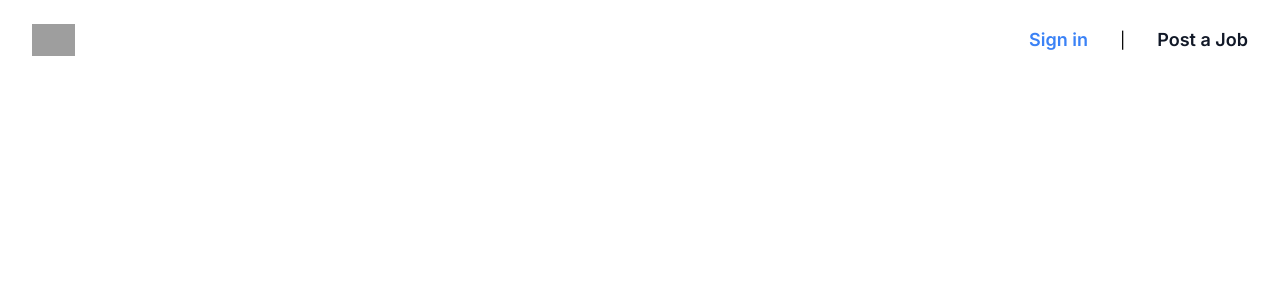
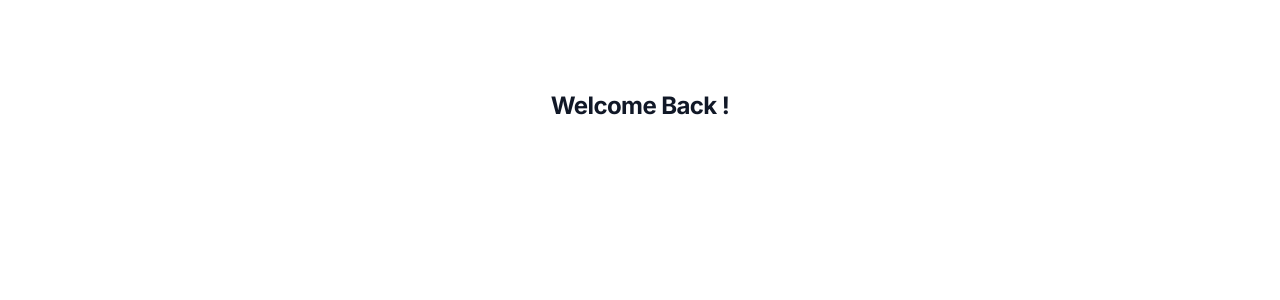
Before and after one commit to OsirisJr16/jobhunt, a Next.js app in the folder client/: page / in a window 1280 px wide. Shown: the top 300 px of the page. Built offline with nearby package versions, Linux system fonts and the light colour scheme; grey boxes are pictures that could not be loaded.

Commit message:
install axios

```diff
--- /dev/null
+++ b/client/app/components/login/Login.tsx
@@ -0,0 +1,13 @@
+import React from 'react'
+
+export const Login = () => {
+  return (
+    <div className='flex min-h-full flex-1 flex-col justify-center px-6 py-12 lg:px-8'>
+        <div className="sm:mx-auto sm:w-full sm:max-w-sm">
+            <h2 className="mt-10 text-center text-2xl font-bold leading-9 tracking-tight text-gray-900">
+                Welcome Back !
+            </h2>
+        </div>
+    </div>
+  )
+}
--- a/client/app/page.tsx
+++ b/client/app/page.tsx
@@ -1,8 +1,9 @@
 import Main from "./pages/Main/Main";
+import { Login } from "./components/login/Login";
 export default function Home() {
   return (
     <>
-      <Main/>
+      <Login/>
     </>
   );
 }
--- a/client/package.json
+++ b/client/package.json
@@ -12,6 +12,7 @@
     "@headlessui/react": "^1.7.18",
     "@heroicons/react": "^2.1.1",
     "@tailwindcss/forms": "^0.5.7",
+    "axios": "^1.6.7",
     "next": "14.1.0",
     "react": "^18",
     "react-dom": "^18"
--- a/client/tailwind.config.ts
+++ b/client/tailwind.config.ts
@@ -16,7 +16,7 @@
     },
   },
   plugins: [
-
+    require('@tailwindcss/forms'),
   ],
 };
 export default config;
```
Also changed, not shown: 1 other file (tests, documents, lock files or other folders).
